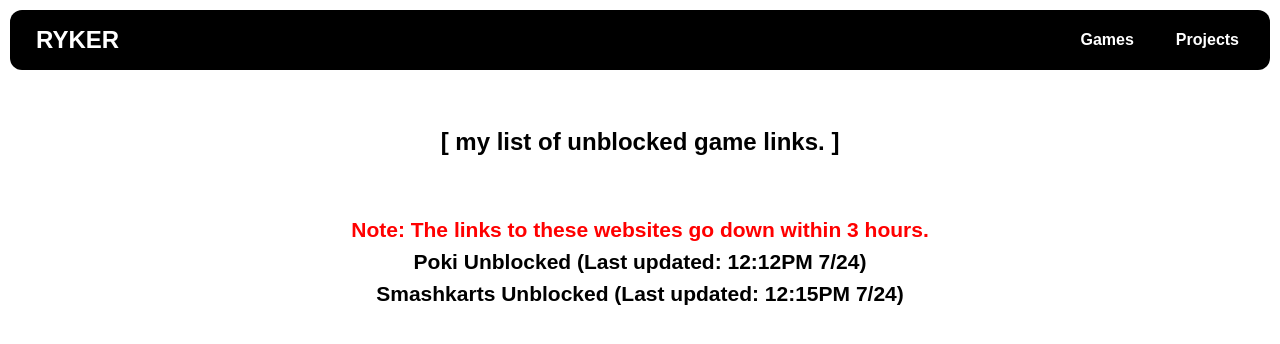
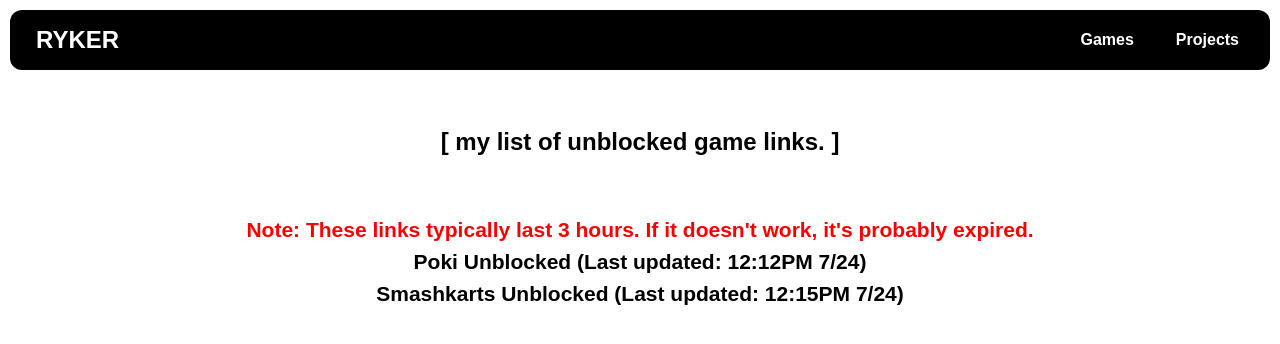
Before and after one commit to RykerDevKid/Radar, a plain HTML site: page games.html in a window 1280 px wide. Drawn offline with nearby package versions, Linux system fonts and the light colour scheme.

Commit message:
Update games.html

```diff
--- a/games.html
+++ b/games.html
@@ -26,7 +26,7 @@
     <section>
         <div class="container">
             <ul>
-                <li class="info"><a href="">Note: The links to these websites go down within 3 hours.</a></li>
+                <li class="info"><a href="">Note: These links typically last 3 hours. If it doesn't work, it's probably expired.</a></li>
                 <li class="poki"><a href="https://208.87.241.149/__cpi.php?s=UkQ2YXlSaWJuc3ZoeGR2dG04WW9LaDR3MU5nL3lQQXhwcnQ2SWZmY2pzc1UvYm8wRVFGMmNlazNRTGQrZFkwekZkUkZTbTdvT25ZVmxPdjE1QkhqMnl0YTRjdDIva1Job0daNE9yeldvYms9&r=aHR0cHM6Ly8yMDguODcuMjQxLjE0OS8%2FX19jcG89YUhSMGNITTZMeTl3YjJ0cExtTnZiUQ%3D%3D&__cpo=1" target="_blank">Poki Unblocked (Last updated: 12:12PM 7/24)</a></li>
                 <li class="smashkarts"><a href="https://108.181.32.61/__cpi.php?s=UkQ2YXlSaWJuc3ZoeGR2dG04WW9LbVU3OXU5REIyTHhGQmg0S2dXalhjTU5BVU02TGN6dUd2bXZIMlozK2NOOHl0cVRBeGQwdVhpUUM2T2QzSXFuT2puL24yUjhIVjRucThscUkrZHcxWUE9&r=aHR0cHM6Ly8xMDguMTgxLjMyLjYxLz9fX2Nwbz1hSFIwY0hNNkx5OXpiV0Z6YUd0aGNuUnpMbWx2&__cpo=1" target="_blank">Smashkarts Unblocked (Last updated: 12:15PM 7/24)</a></li>
             </ul>
```
